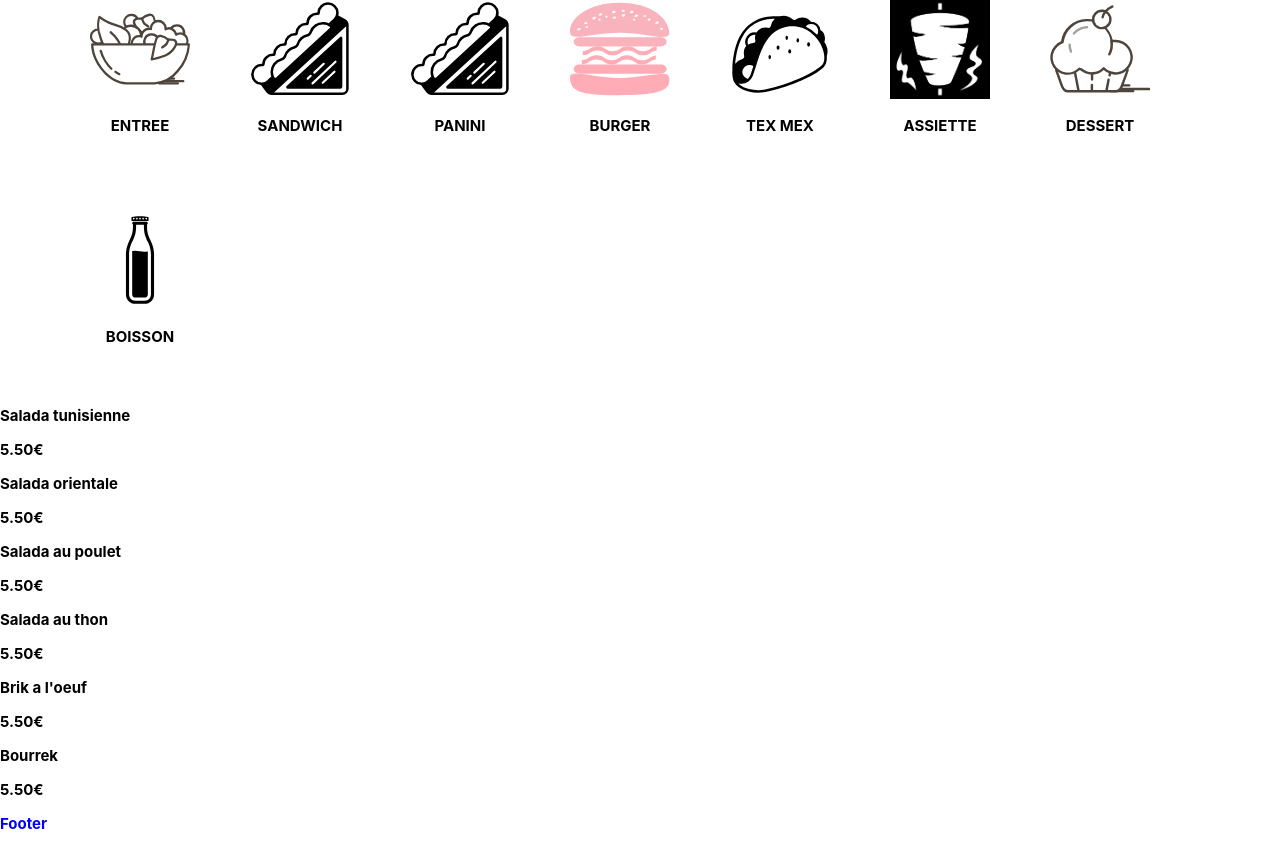
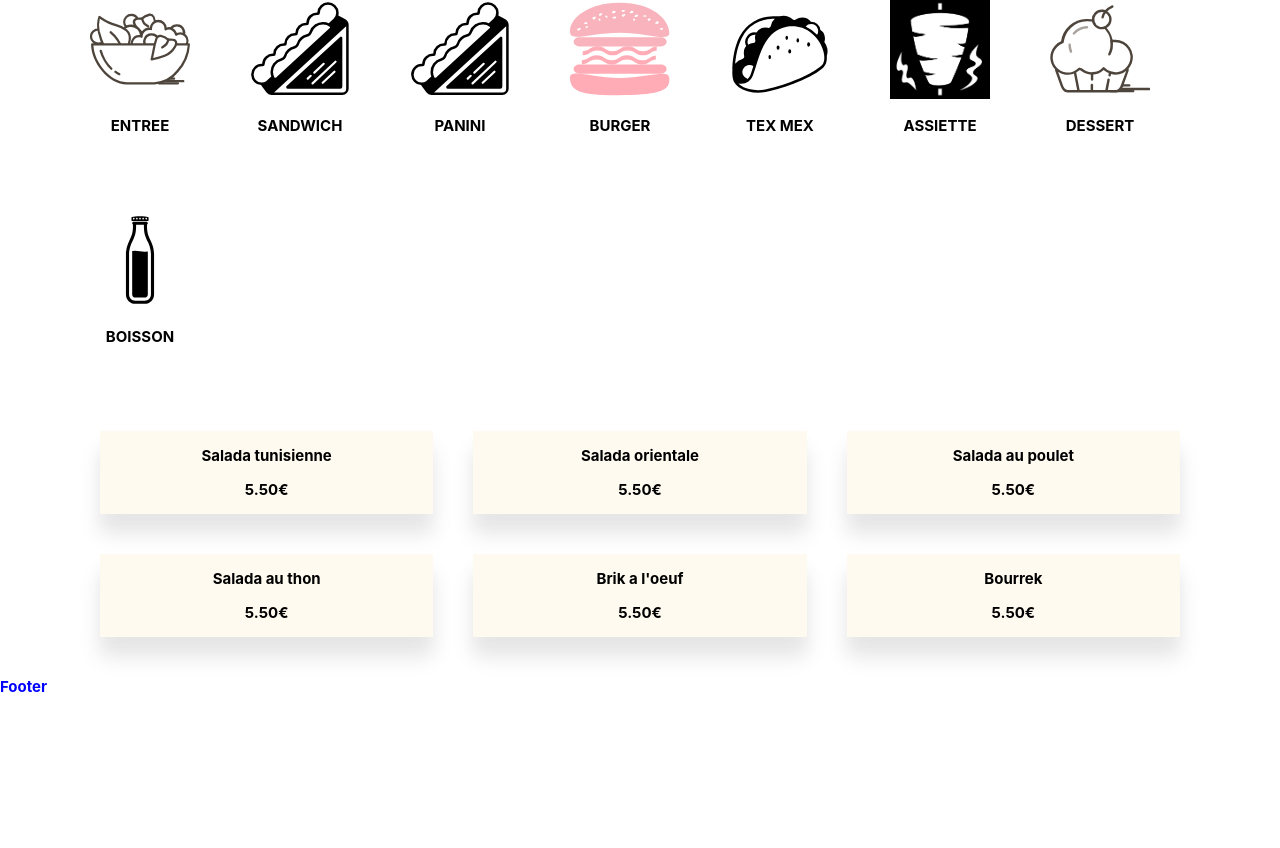
Before and after one commit to frodri13/Le-Kebab-Rose, a Next.js app: page / in a window 1280 px wide. Shown: the part 323-1171 px from the top of the page. After the commit the page ends 1034 px from the top, so only its background shows below. Built offline with nearby package versions, Linux system fonts and the light colour scheme.

Commit message:
feat: added background to options

```diff
--- a/styles/globals.css
+++ b/styles/globals.css
@@ -65,3 +65,19 @@ nav h1 {
   text-align: center;
   margin: 3rem;
 }
+
+.options {
+  margin: 2rem 8rem;
+  display: flex;
+  align-items: center;
+  flex-wrap: wrap;
+}
+
+.option {
+  margin: 2rem;
+  flex: 1 1 25rem;
+  text-align: center;
+  background: floralwhite;
+  box-shadow: 0px 10px 10px rgba(233, 226, 226, 0.1),
+    0px 20px 20px rgba(0, 0, 0, 0.1);
+}
```
